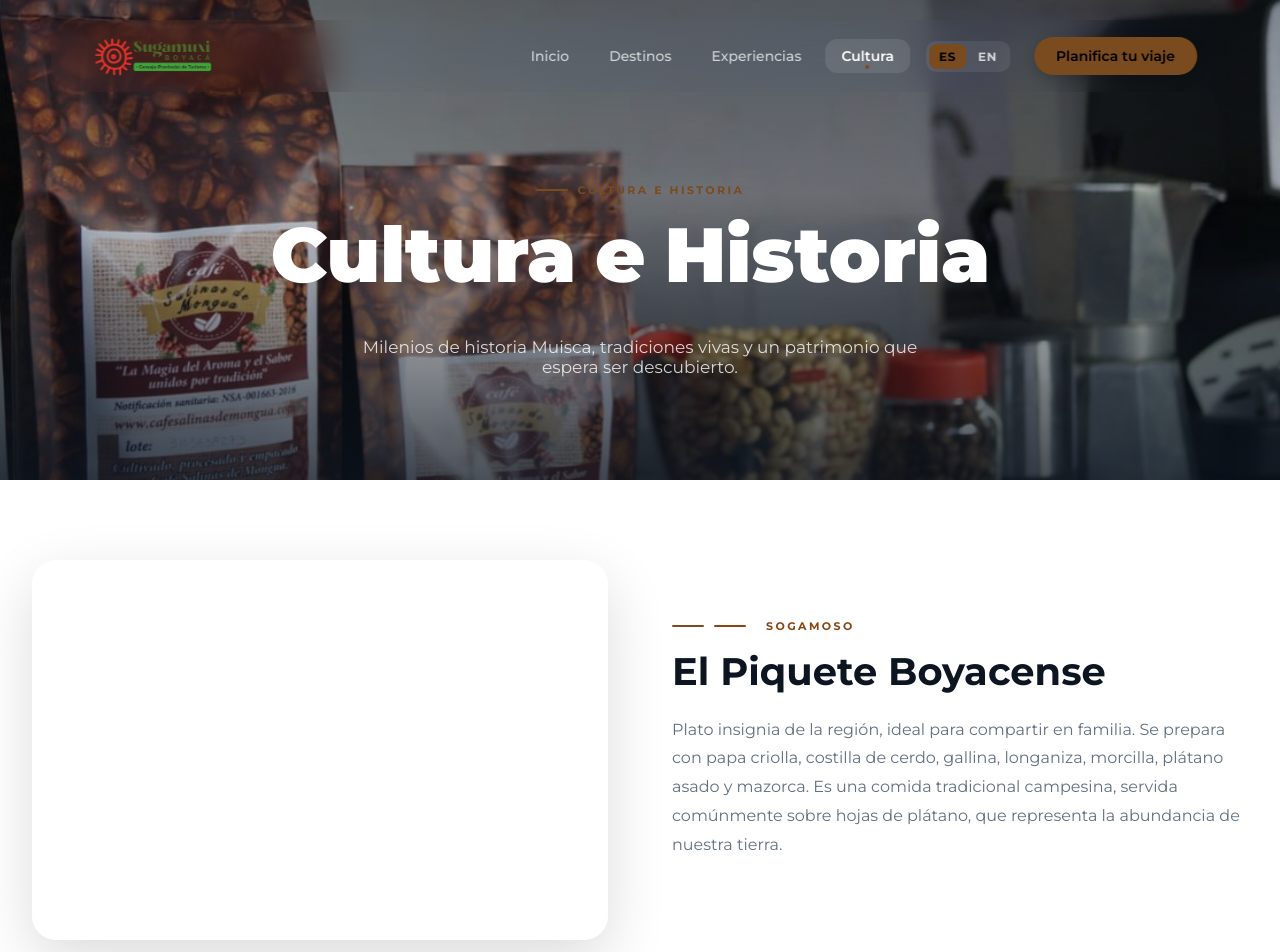
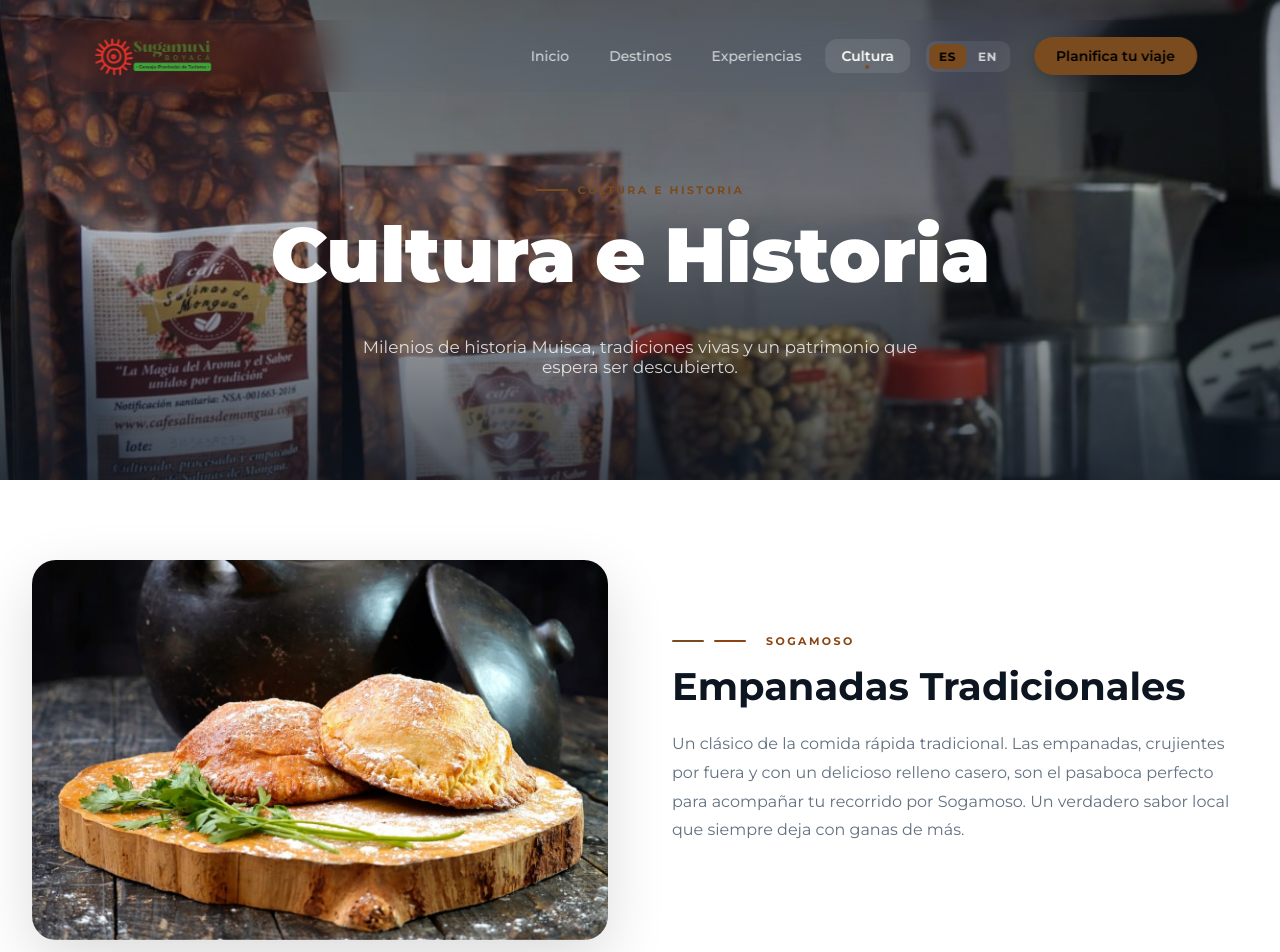
Before and after one commit to santiago603m-ui/Sugamuxi, a Next.js app: page /cultura in a window 1280 px wide. Shown: the top 952 px of the page. Built offline with nearby package versions, Linux system fonts and the light colour scheme.

Commit message:
Se Añade Vinculacion Con Formulario Para Contacto

```diff
--- a/app/cultura/page.tsx
+++ b/app/cultura/page.tsx
@@ -62,12 +62,13 @@ export default function Cultura() {
             {/* Image */}
             <div style={{ direction: "ltr", borderRadius: "var(--radius-xl)", overflow: "hidden", boxShadow: "var(--shadow-lg)" }}>
               <img
-                src={sec.img}
+                src={`${sec.img}?v=3`}
                 alt={sec.title}
-                loading="lazy"
-                decoding="async"
                 className="culture-img"
-                style={{ width: "100%", height: 380, objectFit: "cover" }}
+                style={{
+                  width: "100%", height: 380, objectFit: "cover",
+                  objectPosition: sec.img.includes('Sogamoso') ? 'center 80%' : 'center'
+                }}
               />
             </div>
 
--- a/data/culture.ts
+++ b/data/culture.ts
@@ -3,9 +3,9 @@ import { CultureSection } from "./types";
 export const cultureSections: Record<string, CultureSection[]> = {
   es: [
     {
-      title: "El Piquete Boyacense",
+      title: "Empanadas Tradicionales",
       subtitle: "Sogamoso",
-      desc: "Plato insignia de la región, ideal para compartir en familia. Se prepara con papa criolla, costilla de cerdo, gallina, longaniza, morcilla, plátano asado y mazorca. Es una comida tradicional campesina, servida comúnmente sobre hojas de plátano, que representa la abundancia de nuestra tierra.",
+      desc: "Un clásico de la comida rápida tradicional. Las empanadas, crujientes por fuera y con un delicioso relleno casero, son el pasaboca perfecto para acompañar tu recorrido por Sogamoso. Un verdadero sabor local que siempre deja con ganas de más.",
       img: "/assets/sogamoso/GastronomiaSogamoso.jpg",
       color: "#8B4513",
       side: "left",
@@ -29,9 +29,9 @@ export const cultureSections: Record<string, CultureSection[]> = {
   ],
   en: [
     {
-      title: "The Boyacá Piquete",
+      title: "Traditional Empanadas",
       subtitle: "Sogamoso",
-      desc: "The flagship dish of the region, perfect for sharing. It is prepared with baby yellow potatoes, pork ribs, hen, sausage, blood sausage, roasted plantain, and corn. It is a traditional peasant meal, commonly served on plantain leaves, representing the abundance of our land.",
+      desc: "A classic of traditional fast food. Empanadas, crispy on the outside and with a delicious homemade filling, are the perfect snack to accompany your tour of Sogamoso. A true local flavor that always leaves you wanting more.",
       img: "/assets/sogamoso/GastronomiaSogamoso.jpg",
       color: "#8B4513",
       side: "left",
```
Also changed, not shown: public/assets/tota/GastronomiaTota.jpg.
